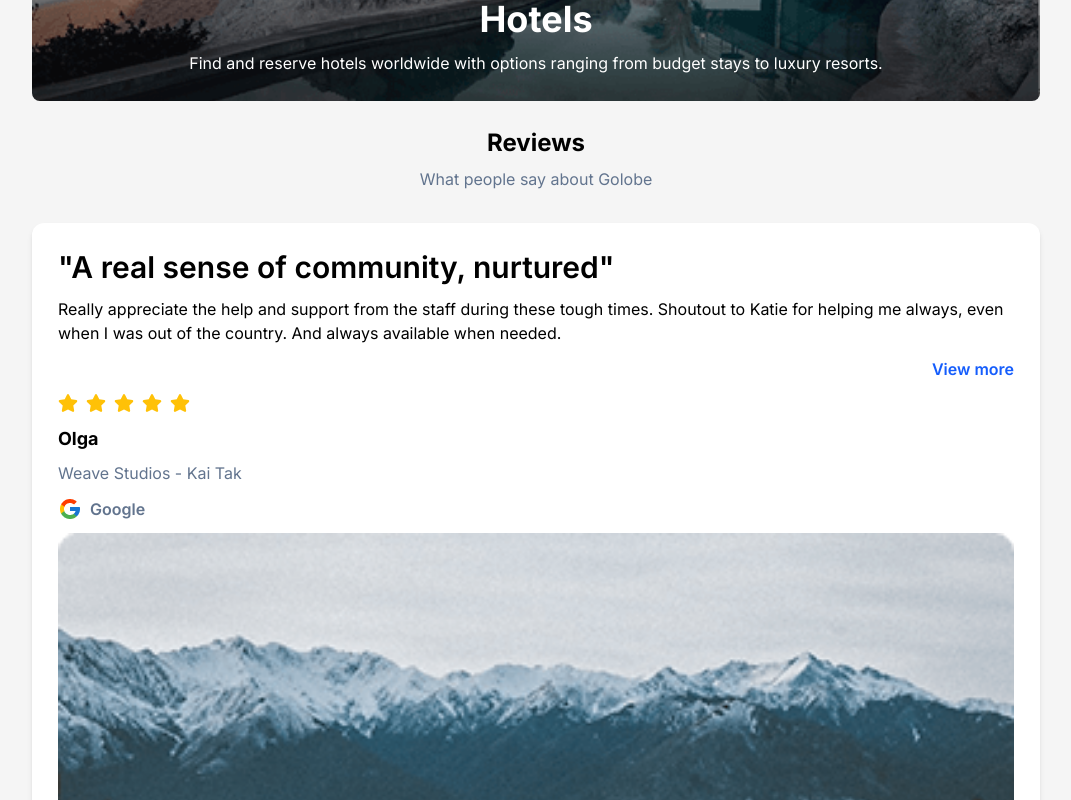
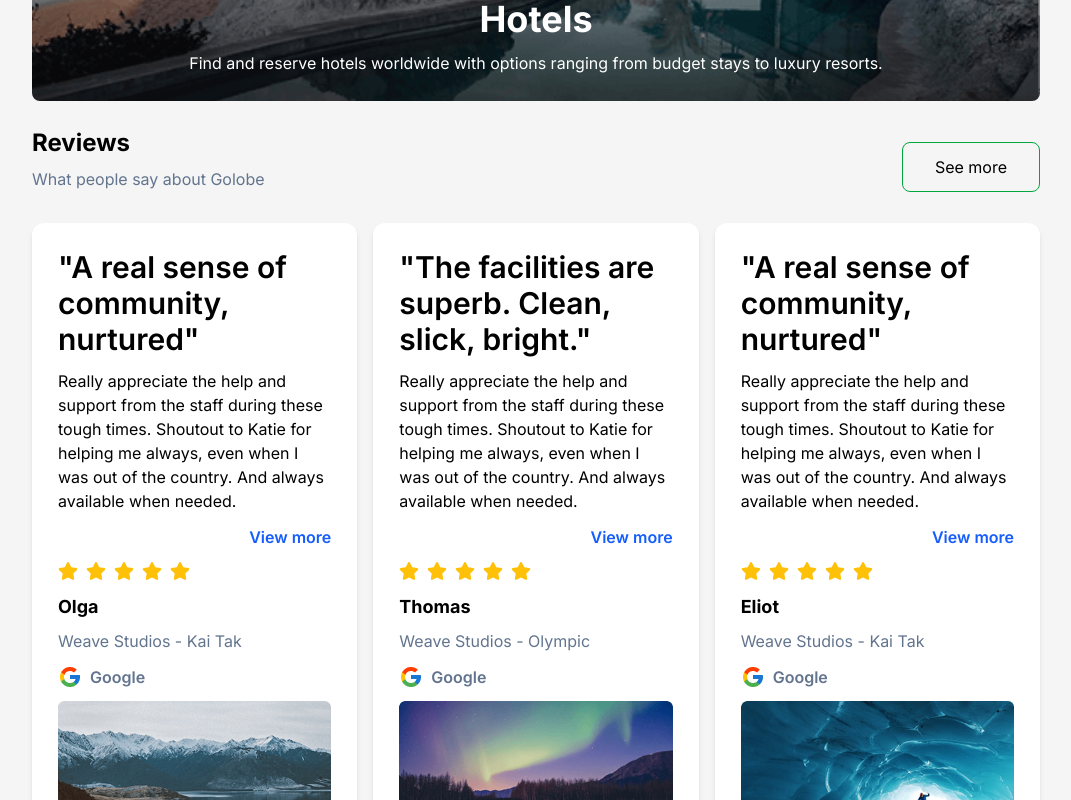
Before and after one commit to Kaydev-cmd/golobe-web-app, a React (Vite) app: page / in a window 1280 px wide. Shown: the part 4100-4900 px from the top of the page, without its empty margins (104-1175 px from the left). Built offline with nearby package versions, Linux system fonts and the light colour scheme.

Commit message:
feat: show/hide review buttons based on screen size

```diff
--- a/src/components/sections/Reviews.jsx
+++ b/src/components/sections/Reviews.jsx
@@ -6,19 +6,21 @@ import ReviewsCard from "../common/ReviewsCard";
 const Reviews = () => {
   return (
     <section className="container" style={{ paddingTop: "0" }}>
-      <div className="flex flex-col justify-center gap-4">
+      <div className="flex flex-col justify-center gap-4 ">
+        <div className="flex flex-col justify-center gap-4 md:flex-row md:items-center md:justify-between">
           <div
-          className="flex flex-col gap-2 text-center"
+            className="flex flex-col gap-2 text-center md:text-start"
             style={{ marginBottom: "16px" }}
           >
             <h1 className="font-bold text-2xl">Reviews</h1>
             <p className="text-slate-500">What people say about Golobe</p>
           </div>
-        <div className="hidden">
-          <Button title="See more places" variant="secondary" />
+          <div className="hidden md:flex">
+            <Button title="See more" variant="secondary" />
+          </div>
         </div>
 
-        <div className="grid grid-cols-1 gap-4">
+        <div className="grid grid-cols-1 md:grid-cols-2 lg:grid-cols-3 gap-4">
           {REVIEWS_CARD_DATA.map((review) => (
             <ReviewsCard
               key={review.username}
@@ -30,7 +32,11 @@ const Reviews = () => {
             />
           ))}
         </div>
-
+      </div>
+      <div
+        className="flex justify-center md:hidden"
+        style={{ marginTop: "20px" }}
+      >
         <Button title="See All" variant="secondary" />
       </div>
     </section>
```
Lines whose indentation alone changed are shown as unchanged.
